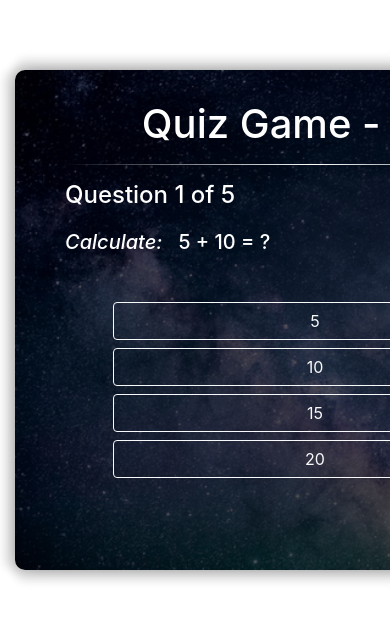
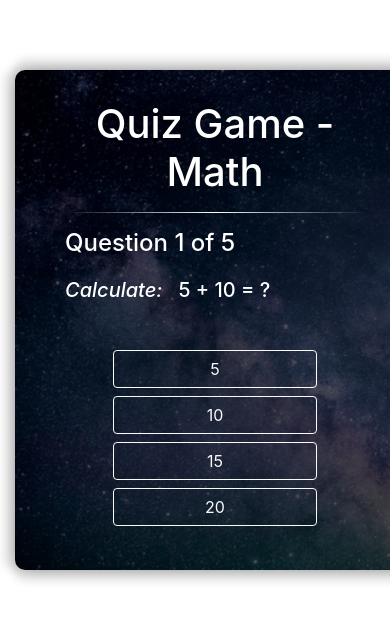
Before and after one commit to m-matasic/code-exercises, a PHP site: page /exercises/Quiz_Game_JS/quiz.html in a window 390 px wide; the page is wider, and only the part inside the window is pictured. Shown: the top 621 px of that part. Run offline with PHP 8.4, Linux system fonts and the light colour scheme.

Commit message:
make quiz body more responsive on smaller screens

```diff
--- a/exercises/Quiz_Game_JS/style.css
+++ b/exercises/Quiz_Game_JS/style.css
@@ -1,5 +1,6 @@
 #quiz-body{
-    width: 600px;
+    min-width: 400px;
+    max-width: 600px;
     height: 500px;
     color: white;
     margin: 70px auto;
--- a/exercises/Quiz_Game_JS_ES6/style.css
+++ b/exercises/Quiz_Game_JS_ES6/style.css
@@ -1,5 +1,6 @@
 #quiz-body{
-    width: 600px;
+    min-width: 400px;
+    max-width: 600px;
     height: 500px;
     color: white;
     margin: 70px auto;
--- a/exercises/Quiz_Game_jQuery_ES6/assets/css/style.css
+++ b/exercises/Quiz_Game_jQuery_ES6/assets/css/style.css
@@ -1,5 +1,6 @@
 #quiz-body{
-    width: 600px;
+    min-width: 400px;
+    max-width: 600px;
     height: 500px;
     color: white;
     margin: 70px auto;
```
